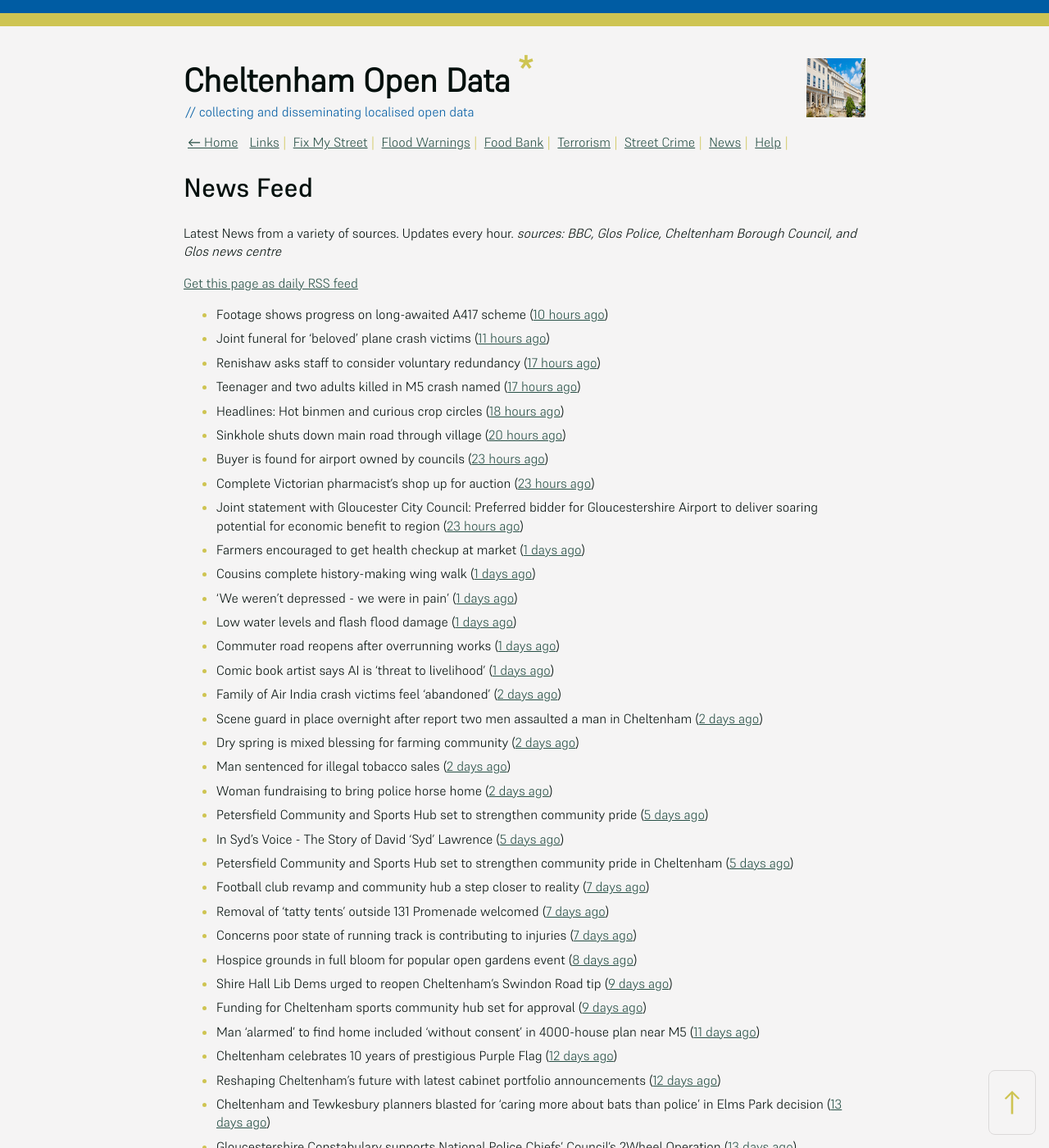
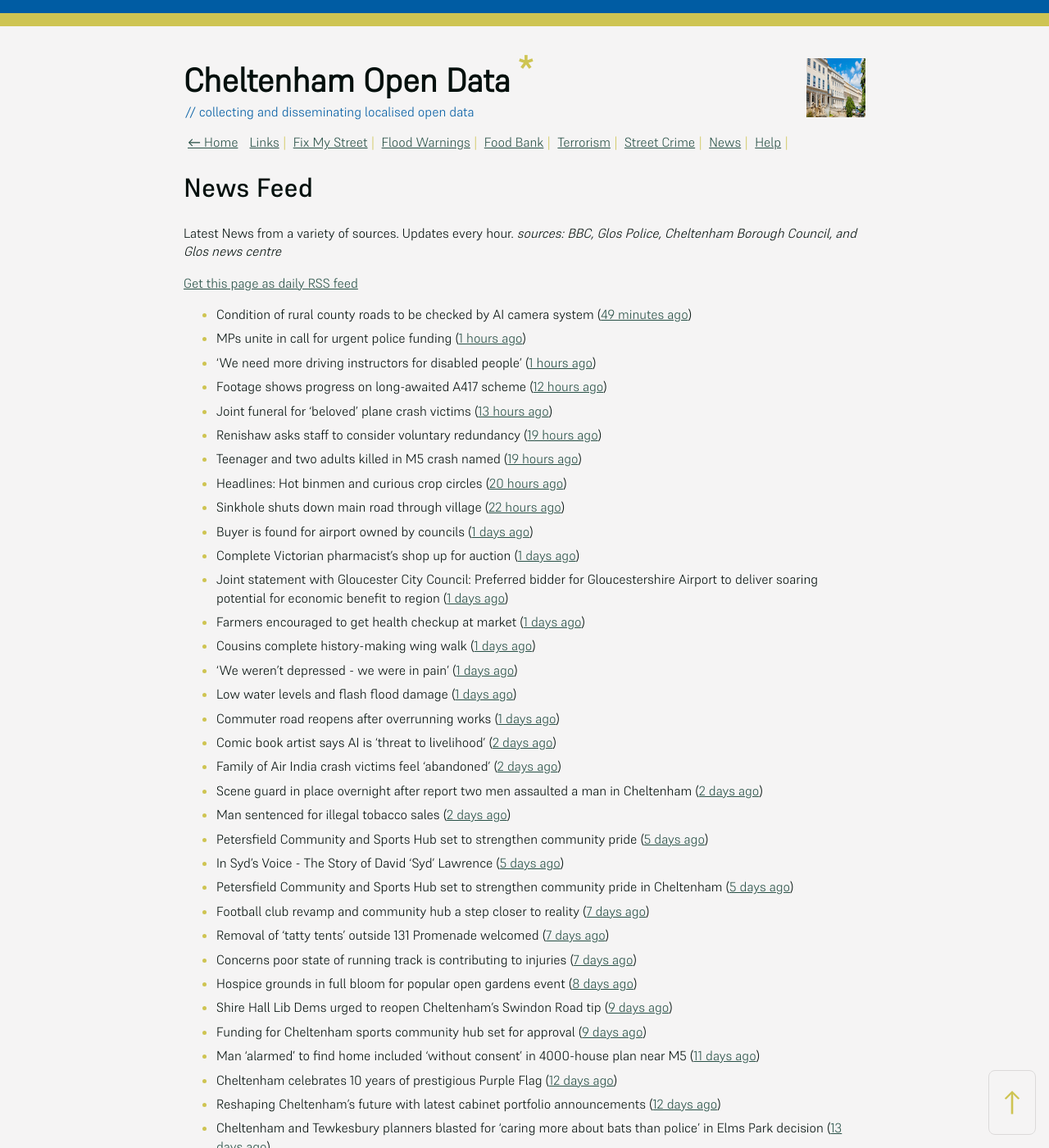
Before and after one commit to mat-0/cheltenham-open-data, a Jekyll site: the page built from _pages/news.md, in a window 1280 px wide and 1400 px high. Shown: the whole window at 82% size. Built offline with Jekyll 4.4.1, drawn with Linux system fonts in a browser that asks for light colours; some of the changed text lies outside the part shown.

Commit message:
Updated 2025-06-19 06:59:20

```diff
--- a/_pages/news.md
+++ b/_pages/news.md
@@ -12,26 +12,27 @@ _sources: BBC, Glos Police, Cheltenham Borough Council, and Glos news centre_
 [Get this page as daily RSS feed](/daily.rss)
 
 <!-- news_marker starts -->
-- Footage shows progress on long-awaited A417 scheme ([10 hours ago](https://www.bbc.com/news/articles/c628rjve01lo))
-- Joint funeral for 'beloved' plane crash victims ([11 hours ago](https://www.bbc.com/news/articles/c4g8re3v64zo))
-- Renishaw asks staff to consider voluntary redundancy ([17 hours ago](https://www.bbc.com/news/articles/cwykllmg8pvo))
-- Teenager and two adults killed in M5 crash named ([17 hours ago](https://www.bbc.com/news/articles/c80prrgepzeo))
-- Headlines: Hot binmen and curious crop circles ([18 hours ago](https://www.bbc.com/news/articles/c5ykj8kq83no))
-- Sinkhole shuts down main road through village ([20 hours ago](https://www.bbc.com/news/articles/c4gk5d89n8zo))
-- Buyer is found for airport owned by councils ([23 hours ago](https://www.bbc.com/news/articles/c70xjdr4veyo))
-- Complete Victorian pharmacist's shop up for auction ([23 hours ago](https://www.bbc.com/news/articles/cly36y5qwz3o))
-- Joint statement with Gloucester City Council: Preferred bidder for Gloucestershire Airport to deliver soaring potential for economic benefit to region ([23 hours ago](https://www.cheltenham.gov.uk/news/article/3021/joint_statement_with_gloucester_city_council_preferred_bidder_for_gloucestershire_airport_to_deliver_soaring_potential_for_economic_benefit_to_region))
+- Condition of rural county roads to be checked by AI camera system ([49 minutes ago](https://gloucesternewscentre.co.uk/condition-of-rural-county-roads-to-be-checked-by-ai-camera-system/))
+- MPs unite in call for urgent police funding ([1 hours ago](https://www.bbc.com/news/articles/cev0jk0v88do))
+- 'We need more driving instructors for disabled people' ([1 hours ago](https://www.bbc.com/news/articles/cx27142pgn4o))
+- Footage shows progress on long-awaited A417 scheme ([12 hours ago](https://www.bbc.com/news/articles/c628rjve01lo))
+- Joint funeral for 'beloved' plane crash victims ([13 hours ago](https://www.bbc.com/news/articles/c4g8re3v64zo))
+- Renishaw asks staff to consider voluntary redundancy ([19 hours ago](https://www.bbc.com/news/articles/cwykllmg8pvo))
+- Teenager and two adults killed in M5 crash named ([19 hours ago](https://www.bbc.com/news/articles/c80prrgepzeo))
+- Headlines: Hot binmen and curious crop circles ([20 hours ago](https://www.bbc.com/news/articles/c5ykj8kq83no))
+- Sinkhole shuts down main road through village ([22 hours ago](https://www.bbc.com/news/articles/c4gk5d89n8zo))
+- Buyer is found for airport owned by councils ([1 days ago](https://www.bbc.com/news/articles/c70xjdr4veyo))
+- Complete Victorian pharmacist's shop up for auction ([1 days ago](https://www.bbc.com/news/articles/cly36y5qwz3o))
+- Joint statement with Gloucester City Council: Preferred bidder for Gloucestershire Airport to deliver soaring potential for economic benefit to region ([1 days ago](https://www.cheltenham.gov.uk/news/article/3021/joint_statement_with_gloucester_city_council_preferred_bidder_for_gloucestershire_airport_to_deliver_soaring_potential_for_economic_benefit_to_region))
 - Farmers encouraged to get health checkup at market ([1 days ago](https://www.bbc.com/news/articles/c5yxyye6rglo))
 - Cousins complete history-making wing walk ([1 days ago](https://www.bbc.com/news/articles/czxw6npq667o))
 - 'We weren't depressed - we were in pain' ([1 days ago](https://www.bbc.com/news/articles/cvgv27g4wjno))
 - Low water levels and flash flood damage ([1 days ago](https://www.bbc.com/news/articles/cn5krq5pgldo))
 - Commuter road reopens after overrunning works ([1 days ago](https://www.bbc.com/news/articles/c78n5zl514lo))
-- Comic book artist says AI is 'threat to livelihood' ([1 days ago](https://www.bbc.com/news/articles/cjrnr779z2lo))
+- Comic book artist says AI is 'threat to livelihood' ([2 days ago](https://www.bbc.com/news/articles/cjrnr779z2lo))
 - Family of Air India crash victims feel 'abandoned' ([2 days ago](https://www.bbc.com/news/articles/c5y0lwreg9qo))
 - Scene guard in place overnight after report two men assaulted a man in Cheltenham ([2 days ago](https://gloucesternewscentre.co.uk/scene-guard-in-place-overnight-after-report-two-men-assaulted-a-man-in-cheltenham/))
-- Dry spring is mixed blessing for farming community ([2 days ago](https://www.bbc.com/news/articles/c8d1vglgj9zo))
 - Man sentenced for illegal tobacco sales ([2 days ago](https://gloucesternewscentre.co.uk/man-sentenced-for-illegal-tobacco-sales/))
-- Woman fundraising to bring police horse home ([2 days ago](https://www.bbc.com/news/articles/c1ld0n474llo))
 - Petersfield Community and Sports Hub set to strengthen community pride ([5 days ago](https://gloucesternewscentre.co.uk/petersfield-community-and-sports-hub-set-to-strengthen-community-pride/))
 - In Syd's Voice - The Story of David 'Syd' Lawrence ([5 days ago](https://www.bbc.co.uk/sounds/play/p0lj4vvq))
 - Petersfield Community and Sports Hub set to strengthen community pride in Cheltenham ([5 days ago](https://www.cheltenham.gov.uk/news/article/3020/petersfield_community_and_sports_hub_set_to_strengthen_community_pride_in_cheltenham))
```
Also changed, not shown: other parts of _pages/news.md (+0 -1 lines), _data/flood.json (+4 -4 lines), _pages/fix-my-street.md (+1 -1 lines), index.md (+5 -5 lines).
